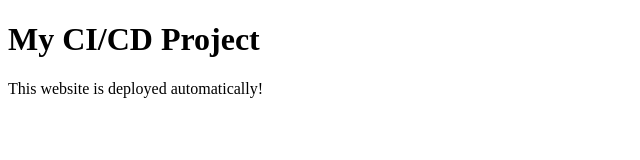
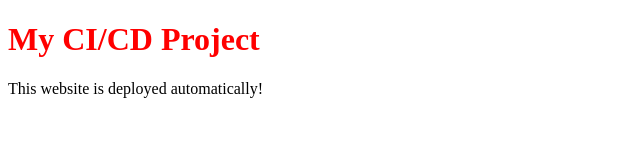
Before and after one commit to raghav834/cicd-learning, a plain HTML site: page index.html in a window 1280 px wide. Shown: the whole page, without its empty margins (0-640 px from the left). Drawn offline with Linux system fonts and the light colour scheme.

Commit message:
Changed Header to Red

```diff
--- a/index.html
+++ b/index.html
@@ -1,7 +1,7 @@
 <!DOCTYPE html>
 <html>
 <body>
-<h1>My CI/CD Project</h1>
+<h1 style='color: red;'>My CI/CD Project</h1>
 <p>This website is deployed automatically!</p>
 </body>
 </html>
```
